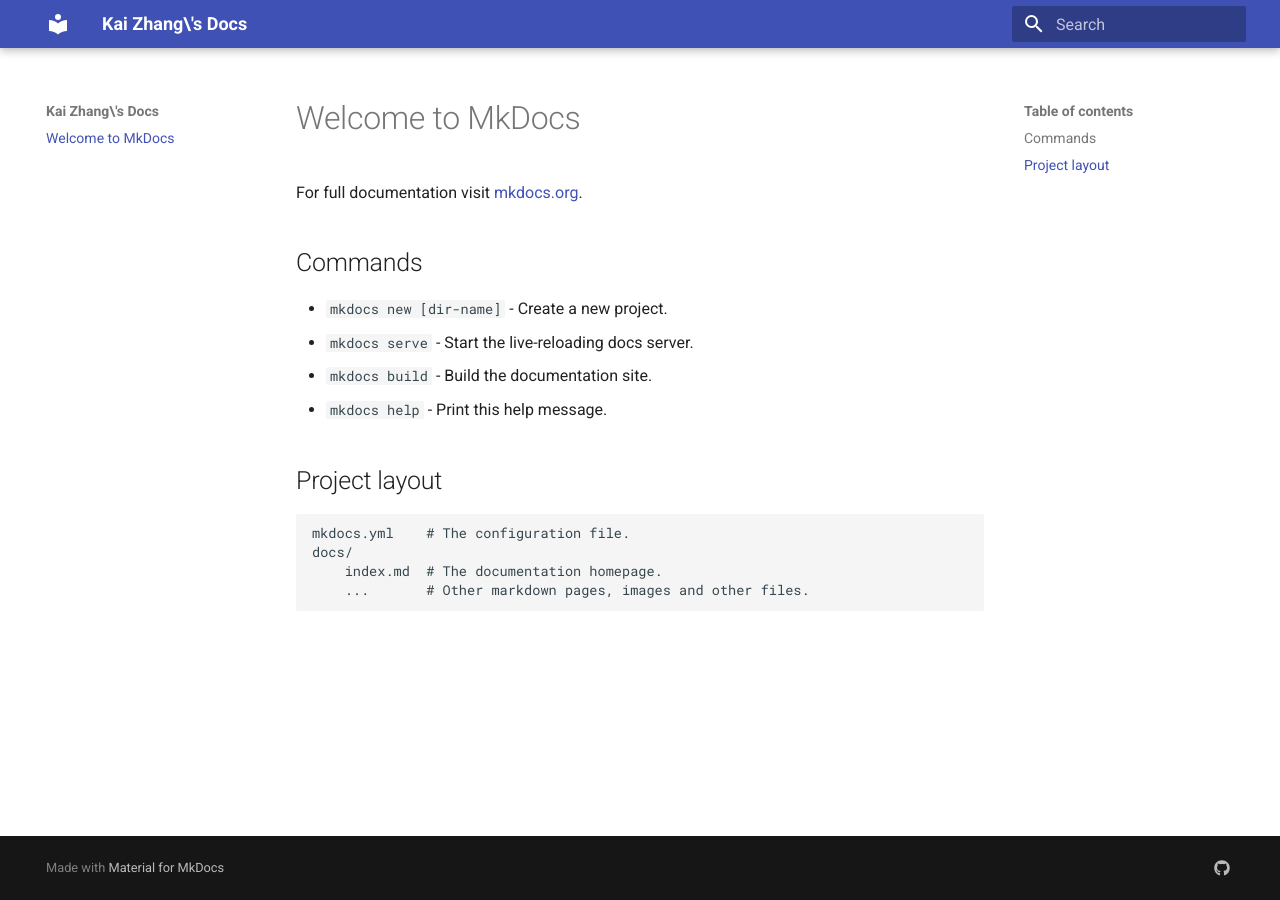
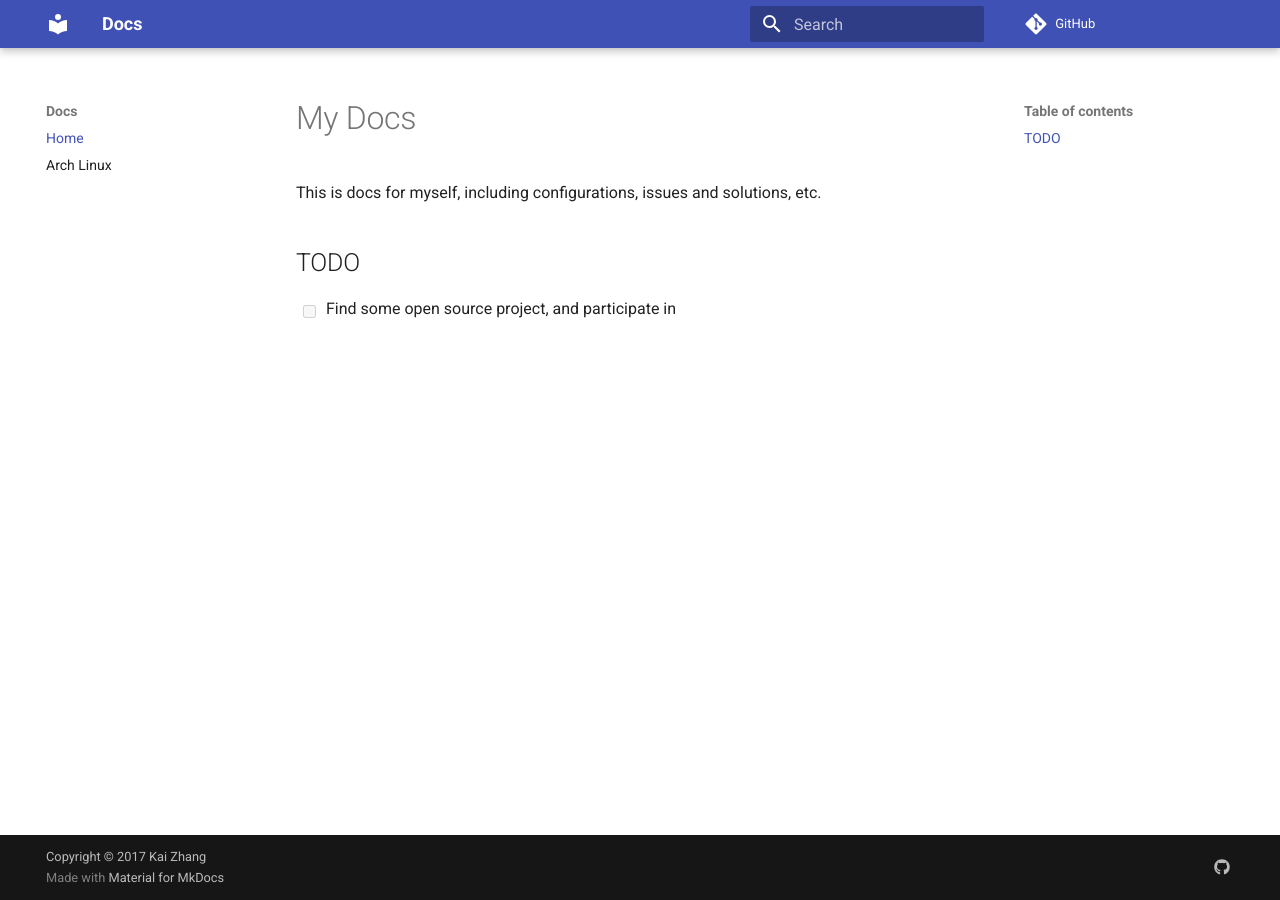
Before and after one commit to kaizhang-shanxi/docs, an MkDocs documentation site: the page built from docs/index.md, in a window 1280 px wide. Built offline with MkDocs 1.6.1 and Material for MkDocs 9.7.7, drawn with Linux system fonts in a browser that asks for light colours; comment, search, counter and statistics services are not loaded; old or Windows-style settings are respelled for this version of MkDocs.

Commit message:
add arch linux

```diff
--- a/docs/index.md
+++ b/docs/index.md
@@ -1,17 +1,7 @@
-# Welcome to MkDocs
+# My Docs
 
-For full documentation visit [mkdocs.org](http://mkdocs.org).
+This is docs for myself, including configurations, issues and solutions, etc.
 
-## Commands
+## TODO
 
-* `mkdocs new [dir-name]` - Create a new project.
-* `mkdocs serve` - Start the live-reloading docs server.
-* `mkdocs build` - Build the documentation site.
-* `mkdocs help` - Print this help message.
-
-## Project layout
-
-    mkdocs.yml    # The configuration file.
-    docs/
-        index.md  # The documentation homepage.
-        ...       # Other markdown pages, images and other files.
+- [ ] Find some open source project, and participate in
--- a/mkdocs.yml
+++ b/mkdocs.yml
@@ -1,6 +1,11 @@
-site_name: Kai Zhang\'s Docs
+site_name: Docs
 site_author: Kai Zhang
-site_url: https://github.com/kaizhang-shanxi/docs
+site_url: https://kaizhang-shanxi.github.io/docs
+
+repo_name: GitHub
+repo_url: https://github.com/kaizhang-shanxi/docs
+
+copyright: Copyright &copy; 2017 Kai Zhang
 
 theme: "material"
 
@@ -12,4 +17,10 @@ extra:
 markdown_extensions:
   - admonition
   - codehilite(guess_lang=false)
+  - footnotes
   - toc(permalink=true)
+  - pymdownx.tasklist(custom_checkbox=true)
+
+pages:
+  - Home: index.md
+  - Arch Linux: Arch-Linux.md
```
Also changed, not shown: docs/Arch-Linux.md (added, +16 -0 lines), 1 other file.
